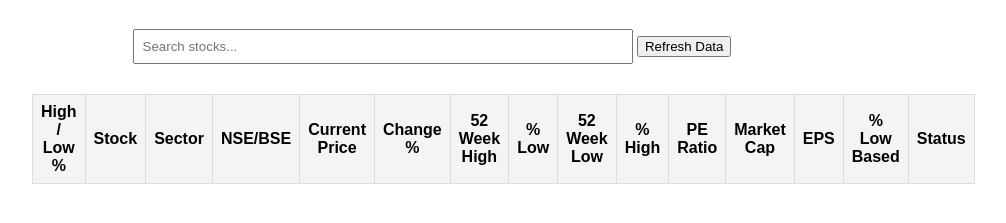
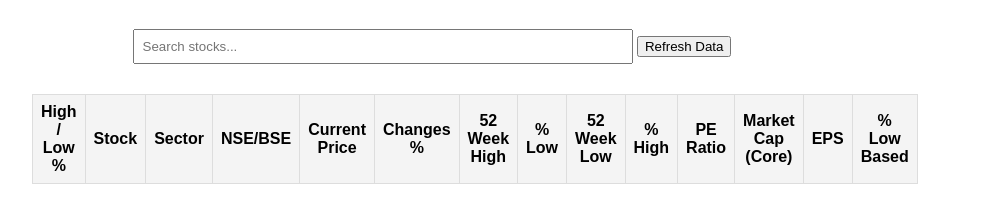
Before and after one commit to asureeAK/stocks, a plain HTML site: page index.html in a window 1280 px wide. Shown: the part 61-284 px from the top of the page, without its empty margins (208-1214 px from the left). Drawn offline with Linux system fonts and the light colour scheme; no server answers.

Commit message:
Update index.html

```diff
--- a/index.html
+++ b/index.html
@@ -21,16 +21,15 @@
                     <th>Sector</th>
                     <th>NSE/BSE</th>
                     <th>Current Price</th>
-                    <th>Change %</th>
+                    <th>Changes %</th>
                     <th>52 Week High</th>
                     <th>% Low</th>
                     <th>52 Week Low</th>
                     <th>% High</th>
                     <th>PE Ratio</th>
-                    <th>Market Cap</th>
+                    <th>Market Cap (Core)</th>
                     <th>EPS</th>
                     <th>% Low Based</th>
-                    <th>Status</th>
                 </tr>
             </thead>
             <tbody id="stock-table"></tbody>
```
